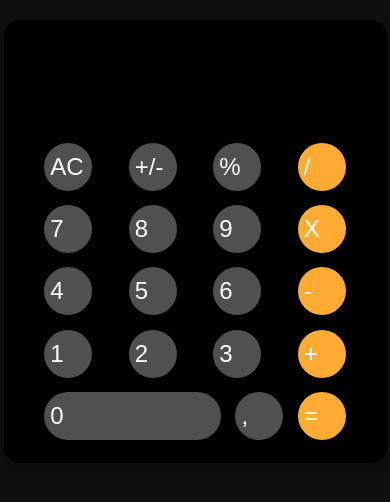
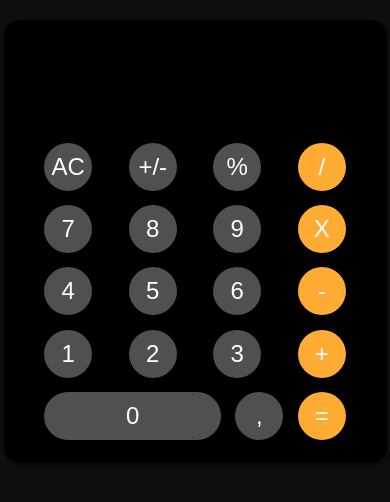
Before and after one commit to dienikwi/calculadora-react, a React (Create React App) app: page / in a window 390 px wide. Shown: the top 502 px of the page. Built offline with nearby package versions, Linux system fonts and the light colour scheme.

Commit message:
ajusta números dos botões

```diff
--- a/src/components/Calculadora.css
+++ b/src/components/Calculadora.css
@@ -82,9 +82,13 @@ button {
     button {
         width: 2em;
         height: 2em;
+        display: flex;
+        justify-content: center;
         text-align: center;
-        align-items: center;
-        display: flex;
+    }
+
+    button span {
+        margin: auto;
     }
 
     .zero {
--- a/src/components/Calculadora.jsx
+++ b/src/components/Calculadora.jsx
@@ -62,37 +62,37 @@ export default function Calculadora() {
                         <h1 className="valor"> {num} </h1>
                     </div>
                     <div>
-                        <button className="bt-cinza" onClick={clear}>AC</button>
-                        <button className="bt-cinza" onClick={inverteSinal}>+/-</button>
-                        <button className="bt-cinza" onClick={porcentagem}>%</button>
-                        <button className="bt-laranja" onClick={inputOperacao} value={"/"}>/</button>
+                        <button className="bt-cinza" onClick={clear}><span>AC</span></button>
+                        <button className="bt-cinza" onClick={inverteSinal}><span>+/-</span></button>
+                        <button className="bt-cinza" onClick={porcentagem}><span>%</span></button>
+                        <button className="bt-laranja" onClick={inputOperacao} value={"/"}><span>/</span></button>
                     </div>
 
                     <div>
-                        <button className="bt-cinza" onClick={inputNum} value={7}>7</button>
-                        <button className="bt-cinza" onClick={inputNum} value={8}>8</button>
-                        <button className="bt-cinza" onClick={inputNum} value={9}>9</button>
-                        <button className="bt-laranja" onClick={inputOperacao} value={"x"}>X</button>
+                        <button className="bt-cinza" onClick={inputNum} value={7}><span>7</span></button>
+                        <button className="bt-cinza" onClick={inputNum} value={8}><span>8</span></button>
+                        <button className="bt-cinza" onClick={inputNum} value={9}><span>9</span></button>
+                        <button className="bt-laranja" onClick={inputOperacao} value={"x"}><span>X</span></button>
                     </div>
 
                     <div>
-                        <button className="bt-cinza" onClick={inputNum} value={4}>4</button>
-                        <button className="bt-cinza" onClick={inputNum} value={5}>5</button>
-                        <button className="bt-cinza" onClick={inputNum} value={6}>6</button>
-                        <button className="bt-laranja" onClick={inputOperacao} value={"-"}>-</button>
+                        <button className="bt-cinza" onClick={inputNum} value={4}><span>4</span></button>
+                        <button className="bt-cinza" onClick={inputNum} value={5}><span>5</span></button>
+                        <button className="bt-cinza" onClick={inputNum} value={6}><span>6</span></button>
+                        <button className="bt-laranja" onClick={inputOperacao} value={"-"}><span>-</span></button>
                     </div>
 
                     <div>
-                        <button className="bt-cinza" onClick={inputNum} value={1}>1</button>
-                        <button className="bt-cinza" onClick={inputNum} value={2}>2</button>
-                        <button className="bt-cinza" onClick={inputNum} value={3}>3</button>
-                        <button className="bt-laranja" onClick={inputOperacao} value={"+"}>+</button>
+                        <button className="bt-cinza" onClick={inputNum} value={1}><span>1</span></button>
+                        <button className="bt-cinza" onClick={inputNum} value={2}><span>2</span></button>
+                        <button className="bt-cinza" onClick={inputNum} value={3}><span>3</span></button>
+                        <button className="bt-laranja" onClick={inputOperacao} value={"+"}><span>+</span></button>
                     </div>
 
                     <div>
-                        <button className="bt-cinza zero" onClick={inputNum} value={0}>0</button>
-                        <button className="bt-cinza" onClick={inputNum} value={"."}>,</button>
-                        <button className="bt-laranja" onClick={calcula}>=</button>
+                        <button className="bt-cinza zero" onClick={inputNum} value={0}><span>0</span></button>
+                        <button className="bt-cinza" onClick={inputNum} value={"."}><span>,</span></button>
+                        <button className="bt-laranja" onClick={calcula}><span>=</span></button>
                     </div>
                 </div>
             </div>
```
